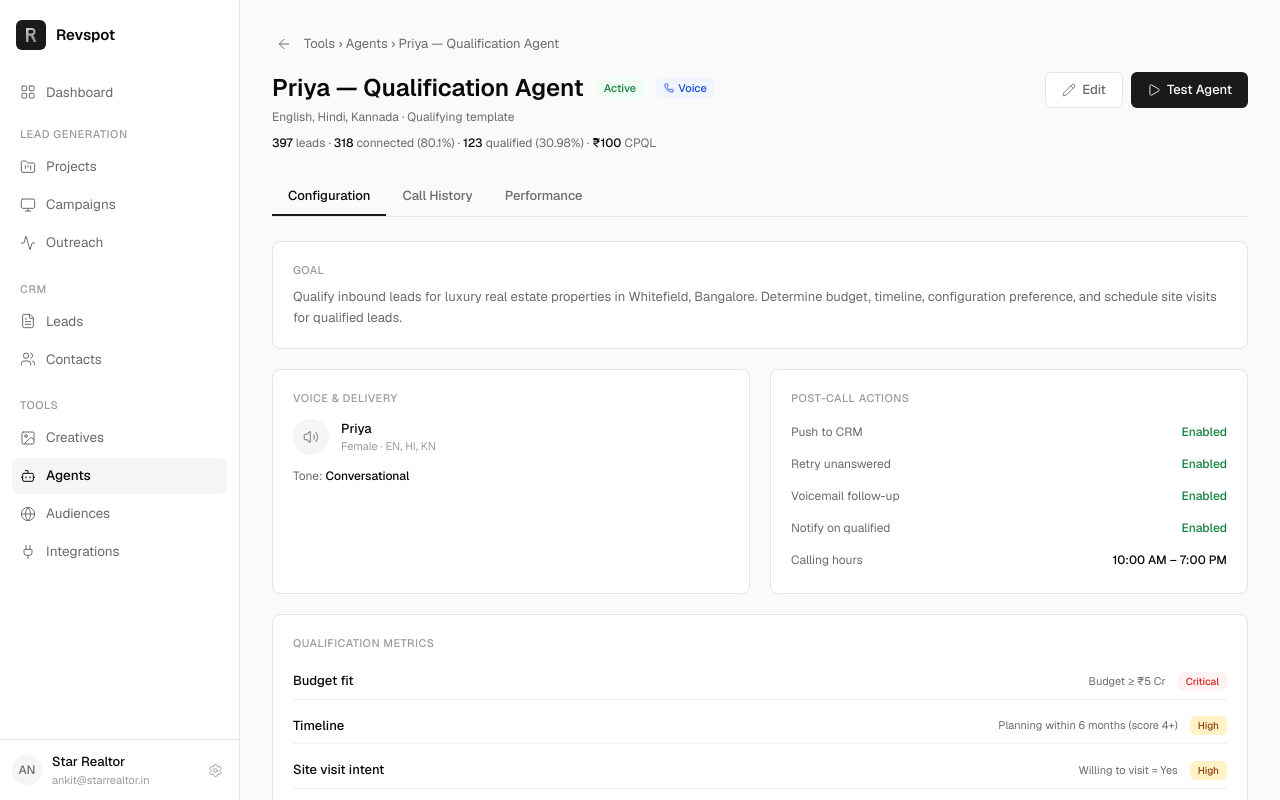
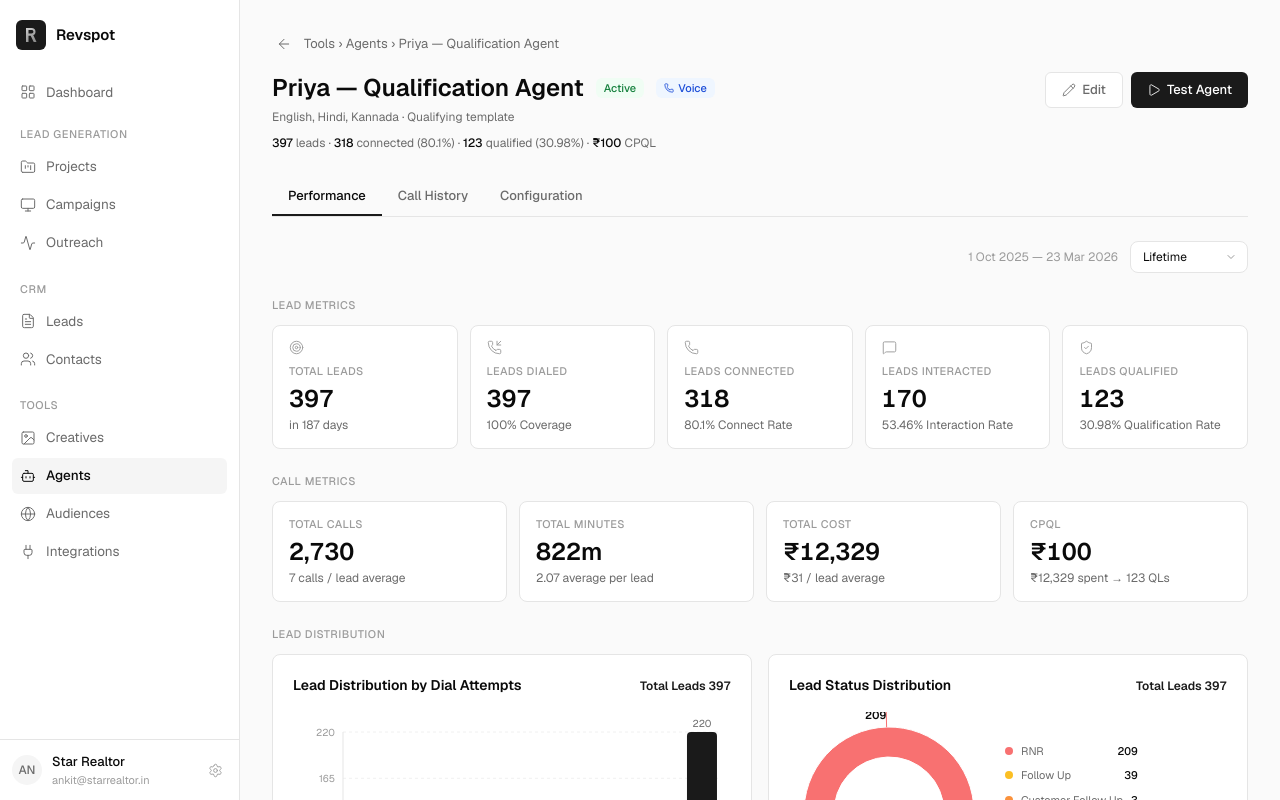
Before and after one commit to ankitpurohit991-ui/revspot-mvp-final, a Next.js app: page /agents/voice in a window 1280 px wide. Shown: the top 800 px of the page. Built offline with nearby package versions, Linux system fonts and the light colour scheme.

Commit message:
feat: make Performance the default tab on Agent detail page
Co-Authored-By: Claude Opus 4.6 (1M context) <noreply@anthropic.com>

```diff
--- a/src/app/(app)/agents/[id]/page.tsx
+++ b/src/app/(app)/agents/[id]/page.tsx
@@ -73,15 +73,15 @@ function renderCustomizedLabel(props: any) {
 
 export default function AgentDetailPage() {
   const router = useRouter();
-  const [activeTab, setActiveTab] = useState<Tab>("configuration");
+  const [activeTab, setActiveTab] = useState<Tab>("performance");
   const [dateRange, setDateRange] = useState("lifetime");
   const d = agentDetail;
   const perf = agentPerformance;
 
   const tabs: { key: Tab; label: string }[] = [
+    { key: "performance", label: "Performance" },
+    { key: "call_history", label: "Call History" },
     { key: "configuration", label: "Configuration" },
-    { key: "call_history", label: "Call History" },
-    { key: "performance", label: "Performance" },
   ];
 
   const dateRangeOptions = [
```
